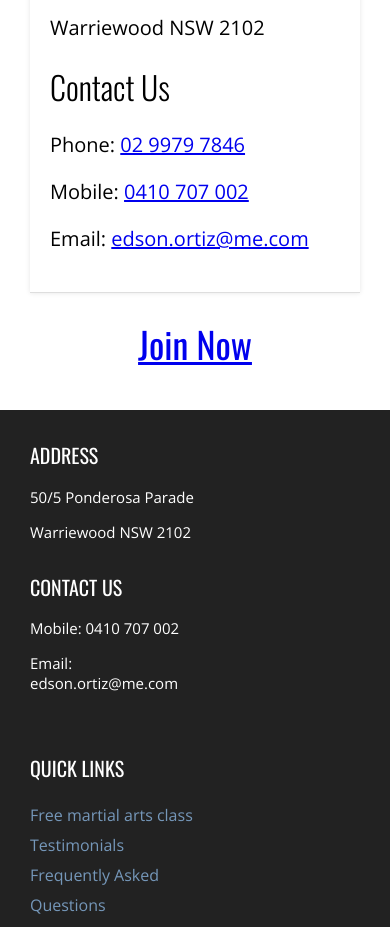
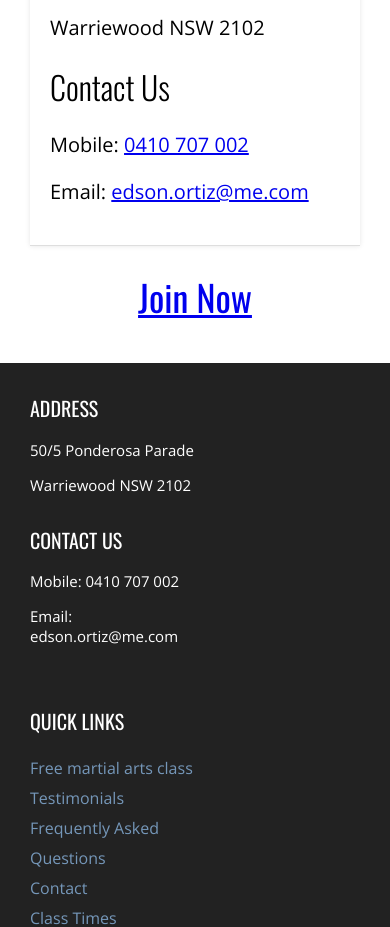
Before and after one commit to kaevernlee/Ortiz, a React (Create React App) app: page /contact in a window 390 px wide. Shown: the part 1480-2407 px from the top of the page. Built offline with nearby package versions, Linux system fonts and the light colour scheme.

Commit message:
Taken home phone number off contact page

```diff
--- a/src/pages/contact/index.js
+++ b/src/pages/contact/index.js
@@ -20,7 +20,6 @@ const Contact = () => {
             <RegularText>Warriewood NSW 2102</RegularText>
 
             <SubTitle>Contact Us</SubTitle>
-            <RegularText>Phone: <a href="tel: 02 9979 7846">02 9979 7846</a></RegularText>
             <RegularText>Mobile: <a href="tel: 0410 707 002">0410 707 002</a></RegularText>
             <RegularText>Email: <a href="mailto:edson.ortiz@me.com">edson.ortiz@me.com</a></RegularText>
         </Page>
```
